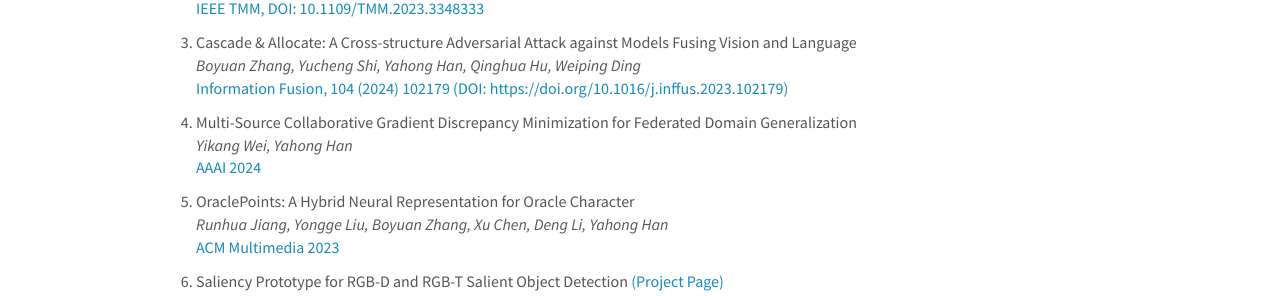
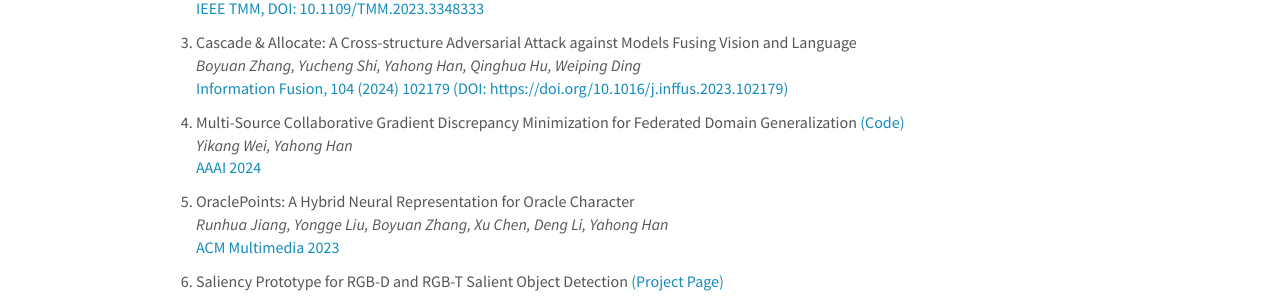
Before and after one commit to tjumm/tjumm.github.io, a Jekyll site: the page built from _pages/publications.md, in a window 1280 px wide and 900 px high. Shown: the part 276-572 px from the top of the window. Built offline with Jekyll 4.4.1, drawn with Linux system fonts in a browser that asks for light colours; comment, search, counter and statistics services are not loaded.

Commit message:
add code

```diff
--- a/_data/publist.yml
+++ b/_data/publist.yml
@@ -25,7 +25,7 @@
     display: "Information Fusion, 104 (2024) 102179 (DOI: https://doi.org/10.1016/j.inffus.2023.102179)"
   highlight: 0
 
-- title: "1. Multi-Source Collaborative Gradient Discrepancy Minimization for Federated Domain Generalization"
+- title: "1. Multi-Source Collaborative Gradient Discrepancy Minimization for Federated Domain Generalization <a href='https://gitee.com/luckyyk/fedgm_torch'>(Code)</a>"
   image: dummy.png
   description:
   authors: Yikang Wei, Yahong Han
```
